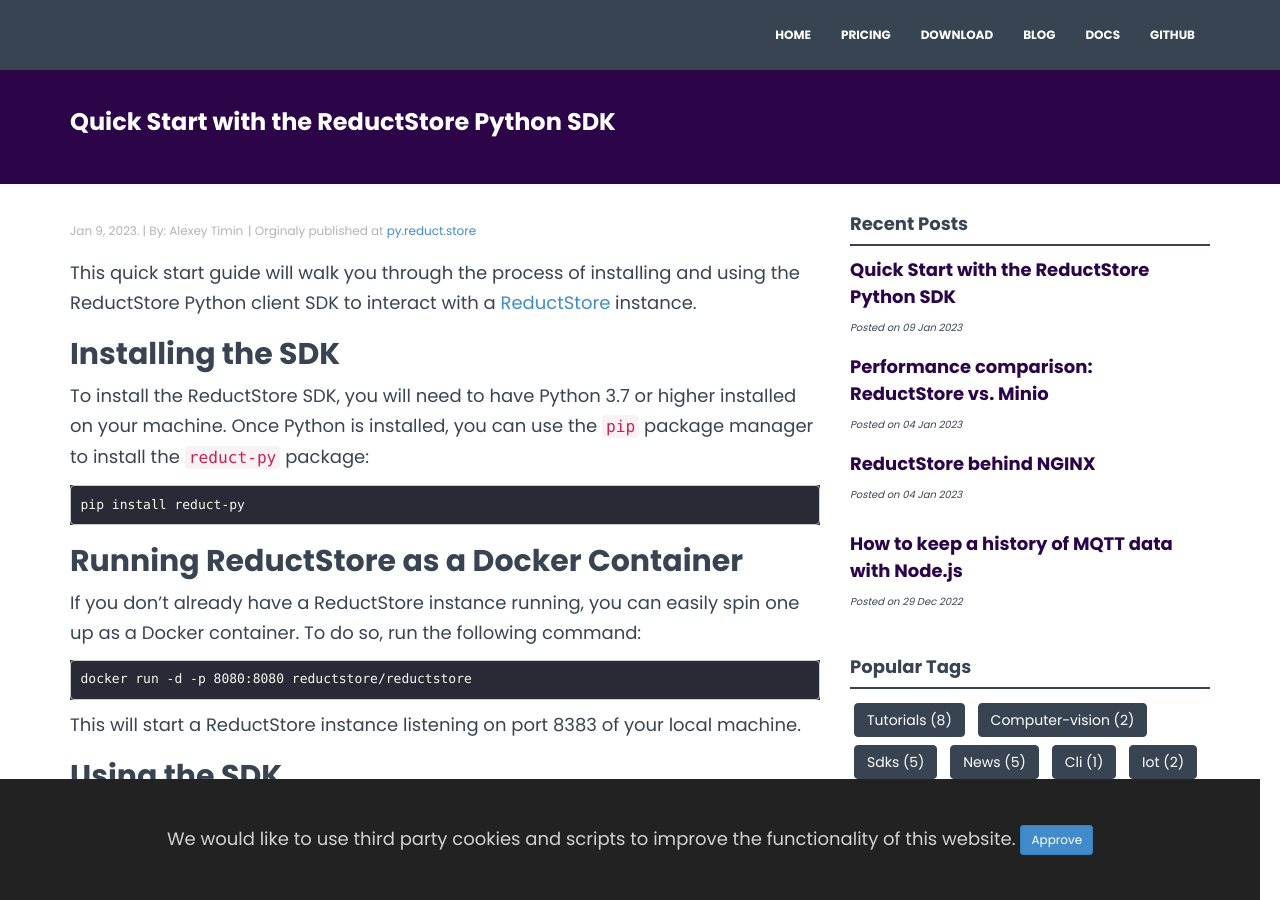
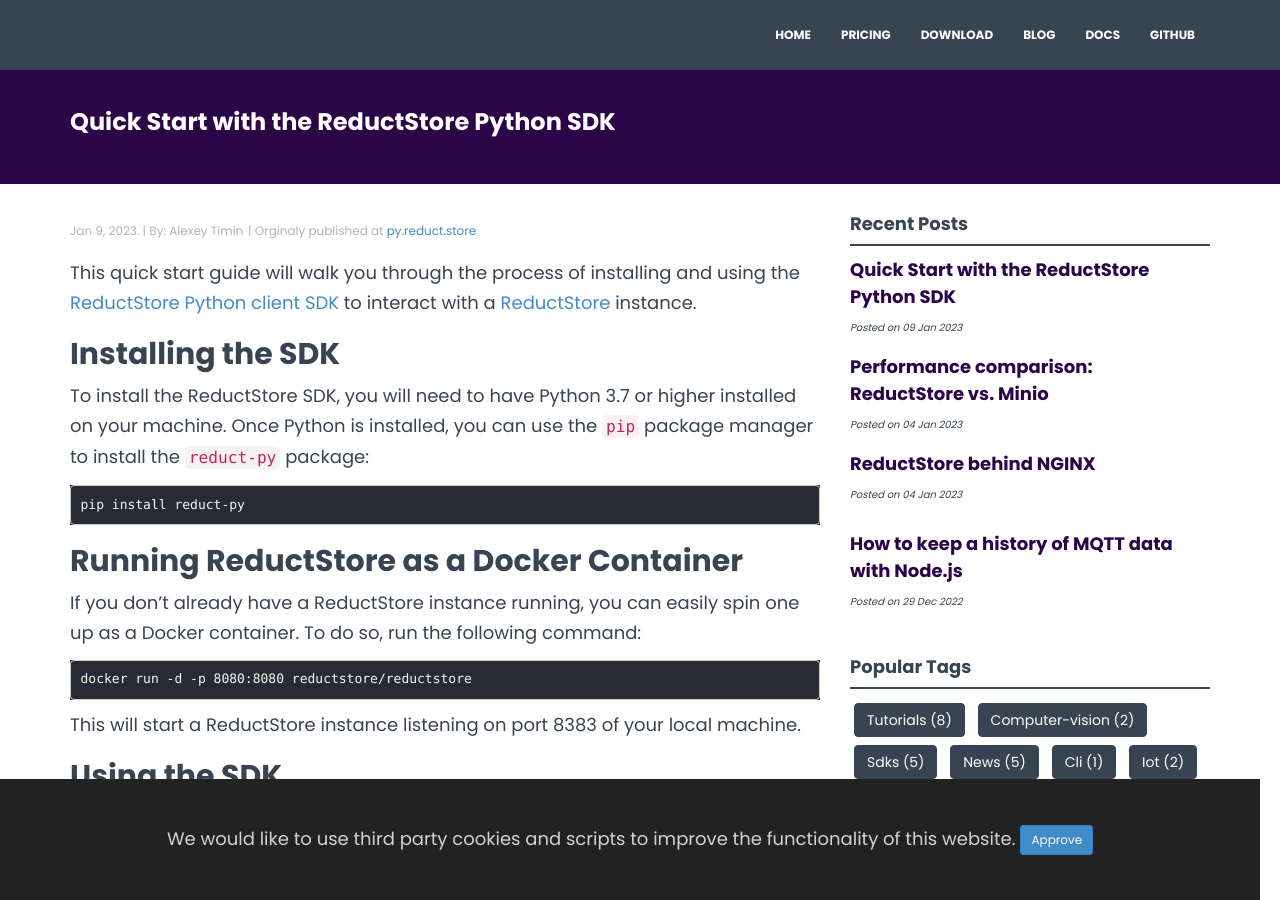
Before and after one commit to reductstore/homepage, a Jekyll site: the page built from _posts/2023-01-09-py-sdk-quick-start.md, in a window 1280 px wide and 900 px high. Built offline with Jekyll 4.4.1, drawn with Linux system fonts in a browser that asks for light colours; nearby versions of some CDN libraries; some of the changed lines change nothing that is shown.

Commit message:
add link to git repo

```diff
--- a/_posts/2023-01-09-py-sdk-quick-start.md
+++ b/_posts/2023-01-09-py-sdk-quick-start.md
@@ -11,9 +11,9 @@
 
 ---
 
-This quick start guide will walk you through the process of installing and using the ReductStore Python client SDK to
+
+This quick start guide will walk you through the process of installing and using the [ReductStore Python client SDK](https://github.com/reductstore/reduct-py) to
 interact with a [ReductStore](https://github.com/reductstore/reductstore) instance.
-
 ## Installing the SDK
 
 To install the ReductStore SDK, you will need to have Python 3.7 or higher installed on your machine. Once Python is
```
